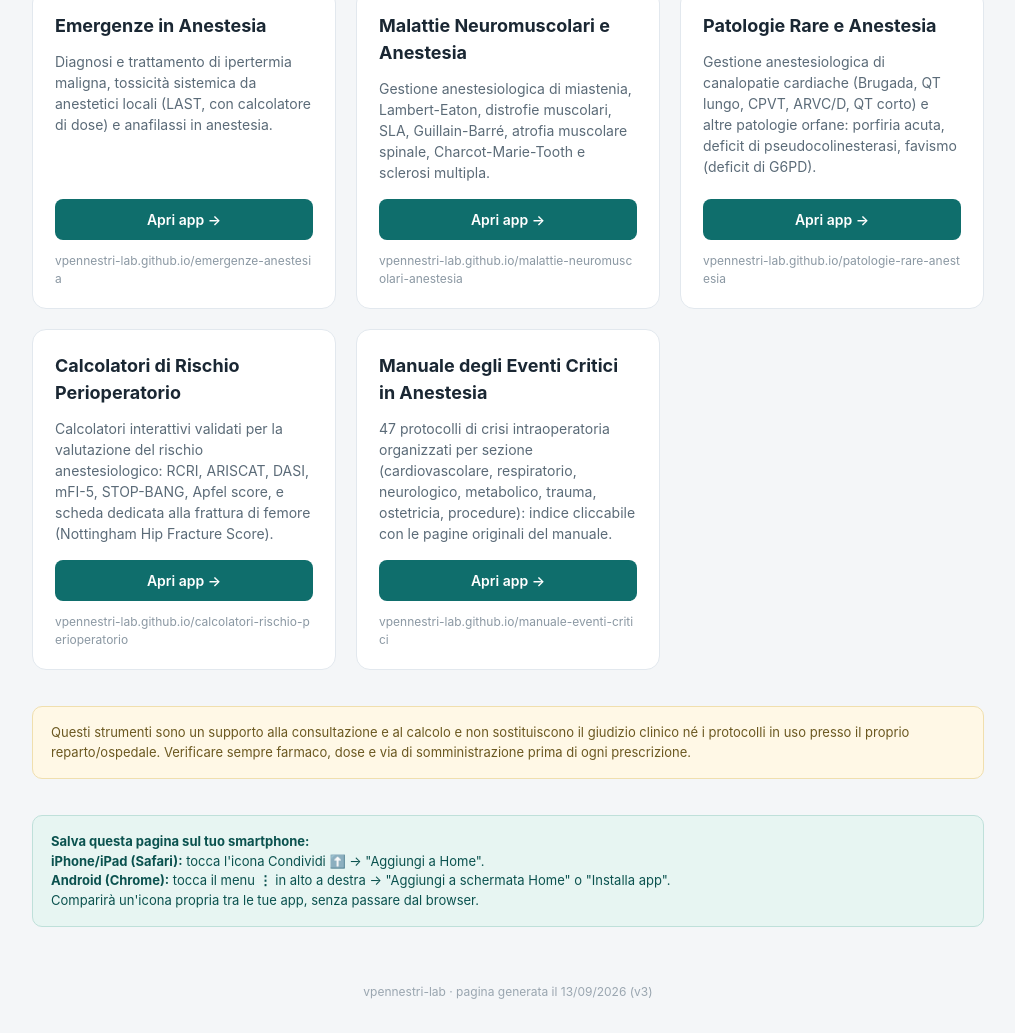
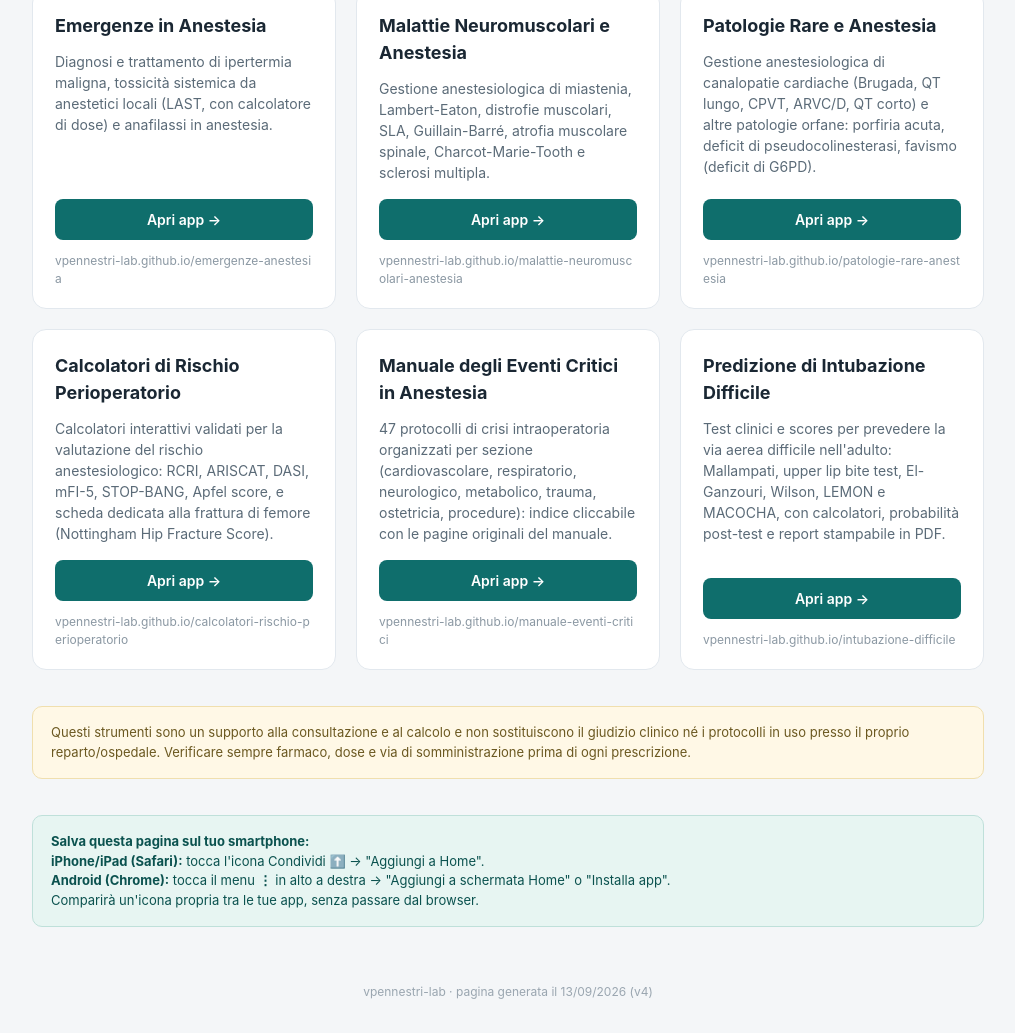
Before and after one commit to vpennestri-lab/vpennestri-lab.github.io, a plain HTML site: page index.html in a window 1280 px wide. Shown: the part 1013-2046 px from the top of the page, without its empty margins (132-1147 px from the left). Drawn offline with Linux system fonts and the light colour scheme.

Commit message:
Aggiungi scheda Predizione di Intubazione Difficile
Added a new card for predicting difficult intubation with clinical tests and scores.

```diff
--- a/index.html
+++ b/index.html
@@ -255,6 +255,13 @@ padding:0 24px 32px;
 <div class="link-line">vpennestri-lab.github.io/manuale-eventi-critici</div>
 </div>
 
+<div class="card" data-keywords="intubazione difficile via aerea difficile predizione mallampati el-ganzouri egri sari wilson lemon macocha upper lip bite test distanza tiromentoniera cormack lehane laringoscopia score probabilità post-test report pdf stampa">
+<h2>Predizione di Intubazione Difficile</h2>
+<p>Test clinici e scores per prevedere la via aerea difficile nell'adulto: Mallampati, upper lip bite test, El-Ganzouri, Wilson, LEMON e MACOCHA, con calcolatori, probabilità post-test e report stampabile in PDF.</p>
+<a class="open" href="https://vpennestri-lab.github.io/intubazione-difficile/" target="_blank" rel="noopener">Apri app →</a>
+<div class="link-line">vpennestri-lab.github.io/intubazione-difficile</div>
+</div>
+
 </div>
 
 <div class="no-results" id="no-results">Nessuna app trovata per questa ricerca.</div>
@@ -272,7 +279,7 @@ Comparirà un'icona propria tra le tue app, senza passare dal browser.
 </main>
 
 <footer>
-vpennestri-lab · pagina generata il 13/09/2026 (v3)
+vpennestri-lab · pagina generata il 13/09/2026 (v4)
 </footer>
 
 <script>
```
